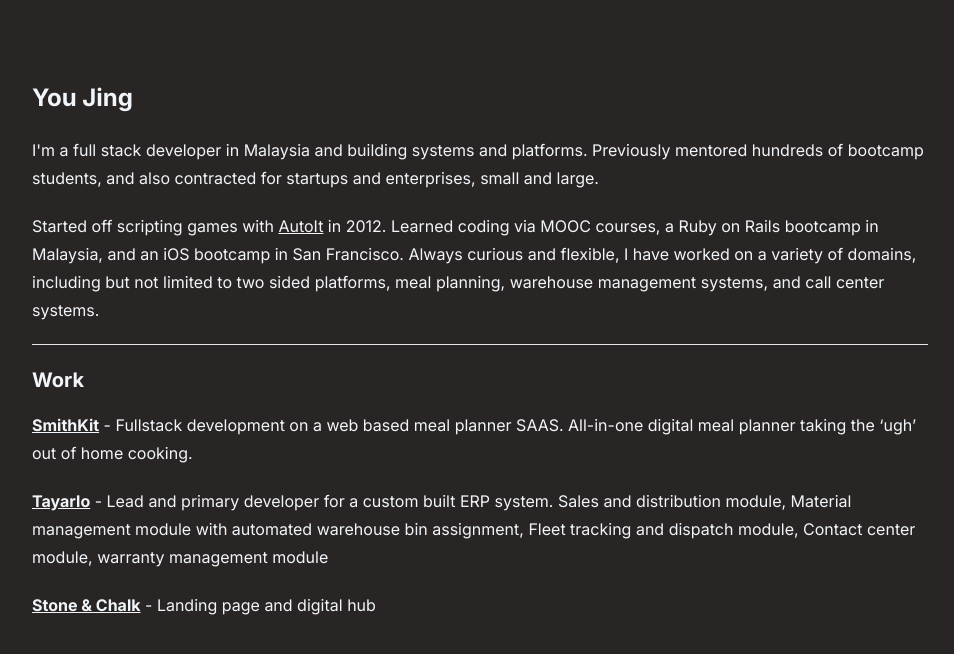
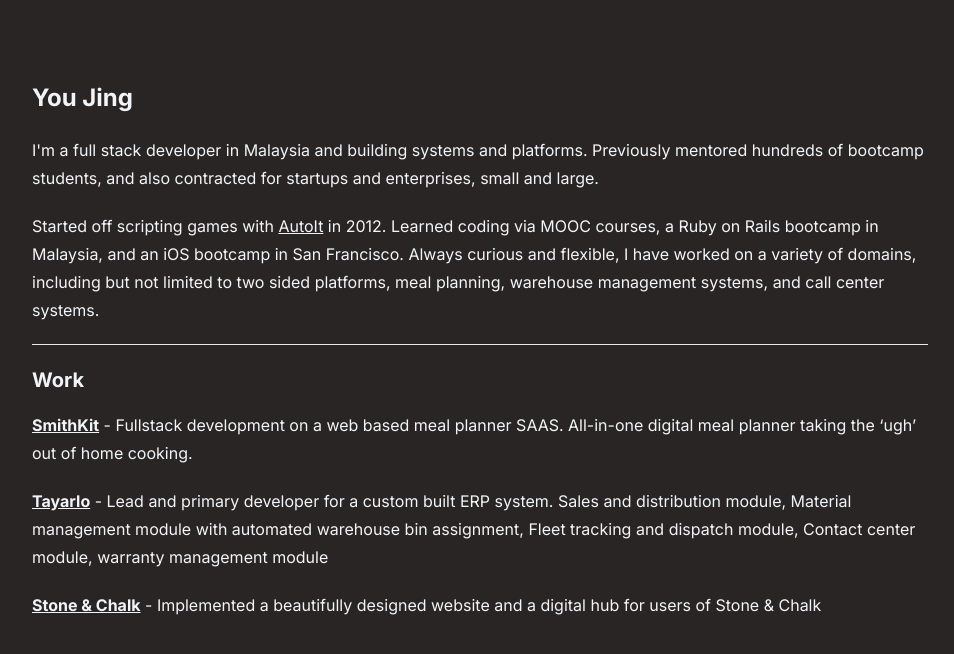
Before and after one commit to youjingwong/youjing, a Next.js app: page / in a window 1280 px wide. Shown: the top 654 px of the page, without its empty margins (160-1114 px from the left). Built offline with nearby package versions, Linux system fonts and the light colour scheme.

Commit message:
change summary

```diff
--- a/src/data/work_summaries.ts
+++ b/src/data/work_summaries.ts
@@ -15,6 +15,6 @@
   {
     title: "Stone & Chalk",
     href: "/work/stoneandchalk",
-    body: `- Landing page and digital hub`,
+    body: `- Implemented a beautifully designed website and a digital hub for users of Stone & Chalk`,
   },
 ];
```
